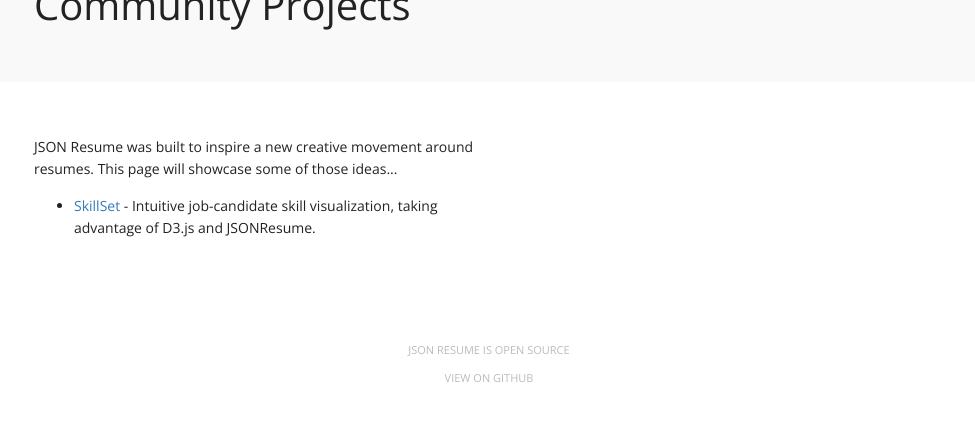
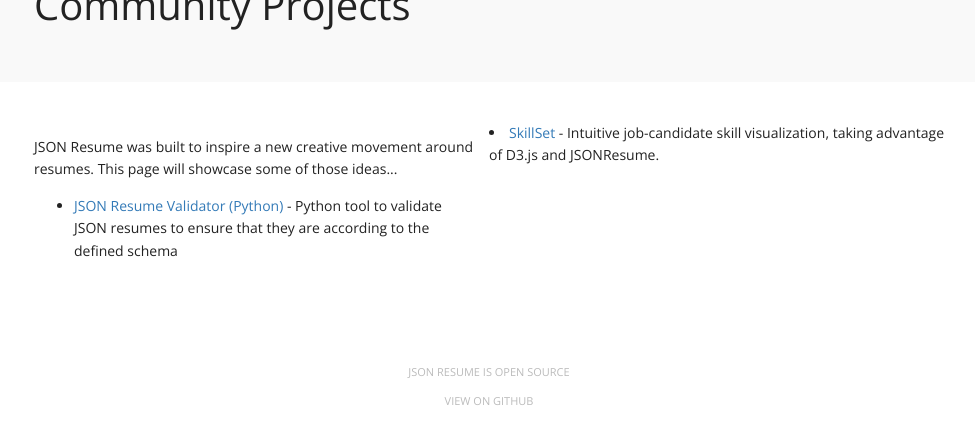
Before and after one commit to jsonresume/resume-website, a Jekyll site: the page built from projects.html, in a window 1280 px wide, cut to the strip 173-617 px from the top of the page. Shown: the whole strip, without its empty margins (151-1126 px from the left). Built offline with Jekyll 4.4.1, drawn with Linux system fonts in a browser that asks for light colours; nearby versions of some CDN libraries; a script that is not in the unit is left out.

Commit message:
projects yaml file

```diff
--- /dev/null
+++ b/_data/projects.yaml
@@ -0,0 +1,7 @@
+- name: JSON Resume Validator (Python)
+  description: Python tool to validate JSON resumes to ensure that they are according to the defined schema
+  link: https://github.com/kelvintaywl/jsonresume-validator
+
+- name: SkillSet
+  link: https://github.com/Jac21/SkillSet
+  description: Intuitive job-candidate skill visualization, taking advantage of D3.js and JSONResume.
--- a/projects.html
+++ b/projects.html
@@ -17,7 +17,12 @@ title: Projects
 		<div class="col-sm-6 contributing">
 			<p>JSON Resume was built to inspire a new creative movement around resumes. This page will showcase some of those ideas...</p>
       <ul>
-        <li><a href="https://github.com/Jac21/SkillSet">SkillSet</a> - Intuitive job-candidate skill visualization, taking advantage of D3.js and JSONResume.</a></li>
+      		{% for project in site.data.projects %}
+            <li>
+              <a href="{{project.link}}">{{project.name}}</a> - {{project.description}}
+            </li>
+      		</div>
+      		{% endfor %}
       </ul>
 		</div>
 		<div class="col-sm-6 team">
```
